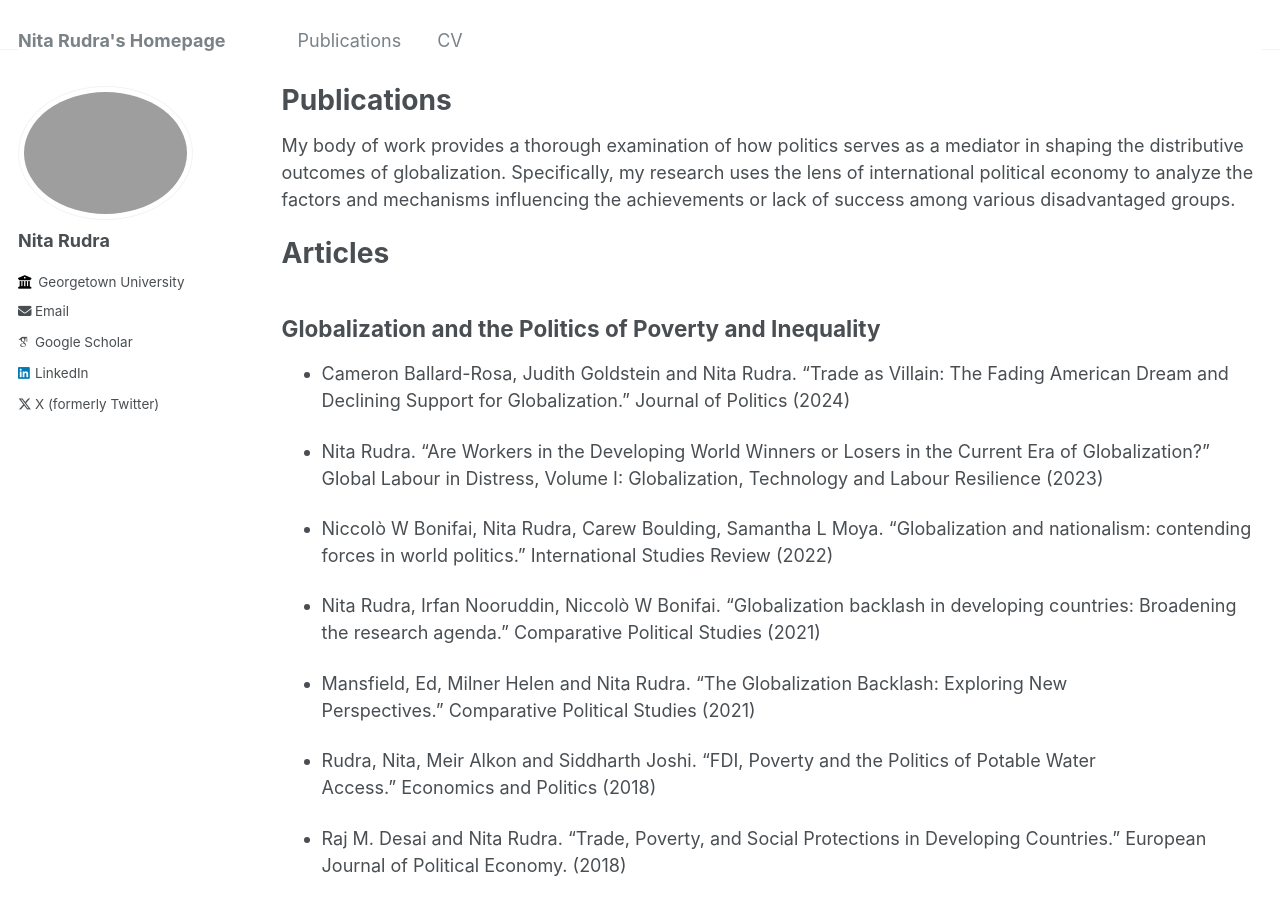
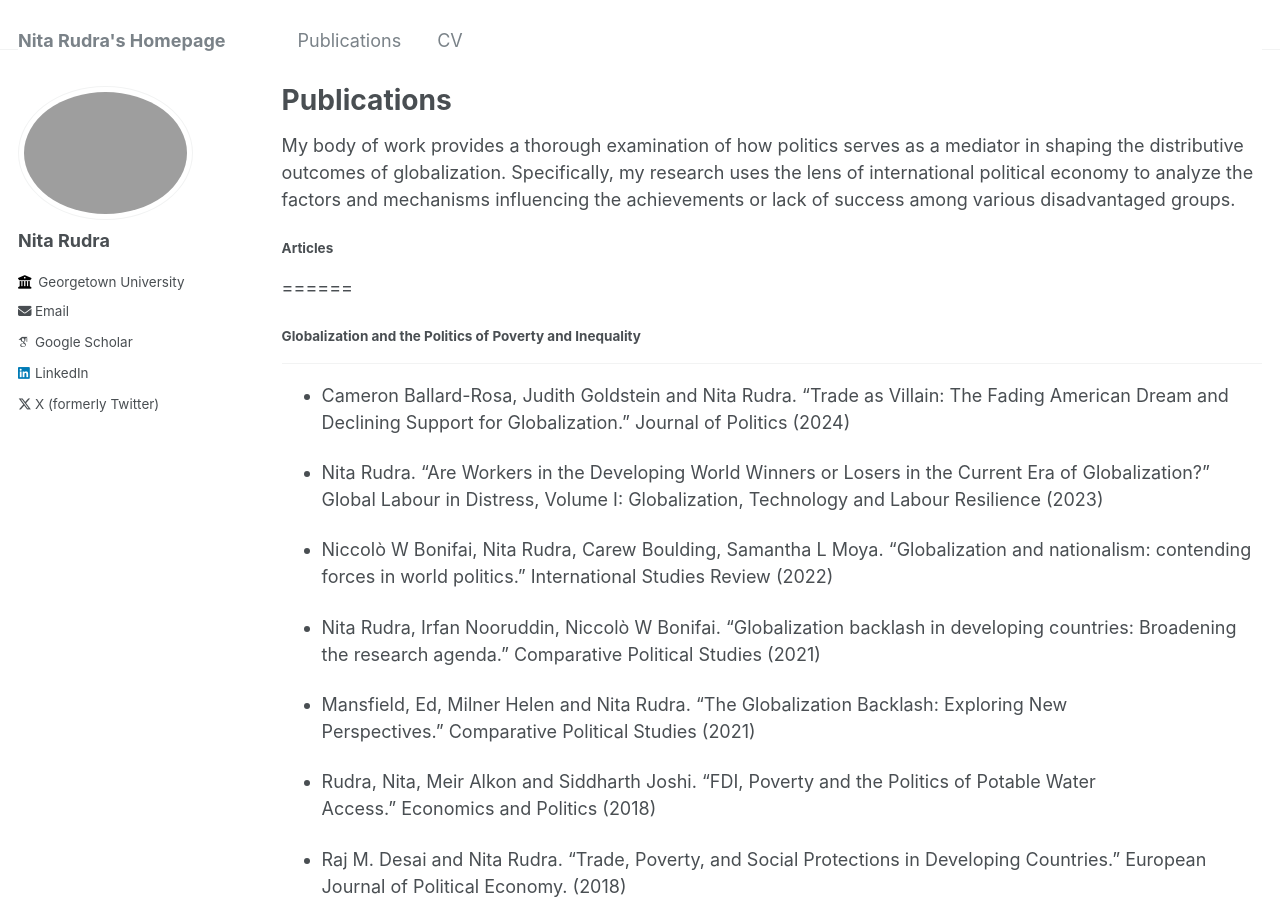
Before and after one commit to koka201/Nita-Rudra, a Jekyll site: the page built from _pages/publications.md, in a window 1280 px wide and 900 px high. Built offline with Jekyll 4.4.1, drawn with Linux system fonts in a browser that asks for light colours; some web fonts are replaced.

Commit message:
add 0411

```diff
--- a/_data/navigation.yml
+++ b/_data/navigation.yml
@@ -16,7 +16,7 @@ main:
   #   url: /year-archive/
 
   - title: "CV"
-    url: /files/Rudra  CV.pdf
+    url: /files/RudraCV.pdf
 
   # - title: "Guide"
   #   url: /markdown/
--- a/_pages/publications.md
+++ b/_pages/publications.md
@@ -11,10 +11,10 @@ author_profile: true
 
 My body of work provides a thorough examination of how politics serves as a mediator in shaping the distributive outcomes of globalization. Specifically, my research uses the lens of international political economy to analyze the factors and mechanisms influencing the achievements or lack of success among various disadvantaged groups.
 
-Articles
+#### Articles
 ======
 
-Globalization and the Politics of Poverty and Inequality
+###### Globalization and the Politics of Poverty and Inequality
 ------
 
 * Cameron Ballard-Rosa, Judith Goldstein and Nita Rudra. “Trade as Villain: The Fading American Dream and Declining Support for Globalization.” Journal of Politics (2024)
@@ -46,7 +46,7 @@ Globalization and the Politics of Poverty and Inequality
 * Nita Rudra. “Openness, Welfare Spending, and Inequality in the Developing World.” International Studies Quarterly (2004)
 
 
-Reassessing  Embedded Liberalism (Balancing Globalization and the Welfare State)
+###### Reassessing  Embedded Liberalism (Balancing Globalization and the Welfare State)
 ------
 
 * Mansfield, Ed and Nita Rudra. “Embedded Liberalism in the Digital Era.” International Organization (2021)
@@ -58,7 +58,7 @@ Reassessing  Embedded Liberalism (Balancing Globalization and the Welfare State
 * Nita Rudra. “Globalization and the Decline of the Welfare State in Less Developed Countries,” International Organization (2002).
 
 
-Democracy and Globalization
+###### Democracy and Globalization
 ------
 
 * Chandra, Siddharth and Nita Rudra. “Reassessing the Links Between Regime Type and Economic Performance: Why Some Authoritarian Regimes Show Stable Growth and Others Do Not.” British Journal of Political Science (2014)
@@ -70,7 +70,7 @@ Democracy and Globalization
 * Rudra Nita and Stephan Haggard. “Globalization, Democracy and Effective Welfare Spending in Developing Countries.” Comparative Political Science (2005)
 
 
-International Organizations, Globalization and Developing Countries
+###### International Organizations, Globalization and Developing Countries
 ------
 
 *  Sera Linardi, Nita Rudra. “Globalization and Willingness to Support the Poor in Developing Countries: An Experiment in India.” Comparative Political Studies (2020)
@@ -86,7 +86,7 @@ International Organizations, Globalization and Developing Countries
 * Rudra, Nita. “Why International Organizations Should Bring Basic Needs Back In..” International Studies Perspective  (2009)
 
 
-Articles (non-peer reviewed)
+#### Articles (non-peer reviewed)
 ======
 
 * “The Hidden Threat to Globalization Why the Developing World Is Turning Against Free Trade” .Decmeber 3, 2021 (with Niccolo Bonifai and Irfan Noorudding) Foreign Affairs.
```
Also changed, not shown: 2 other files.
